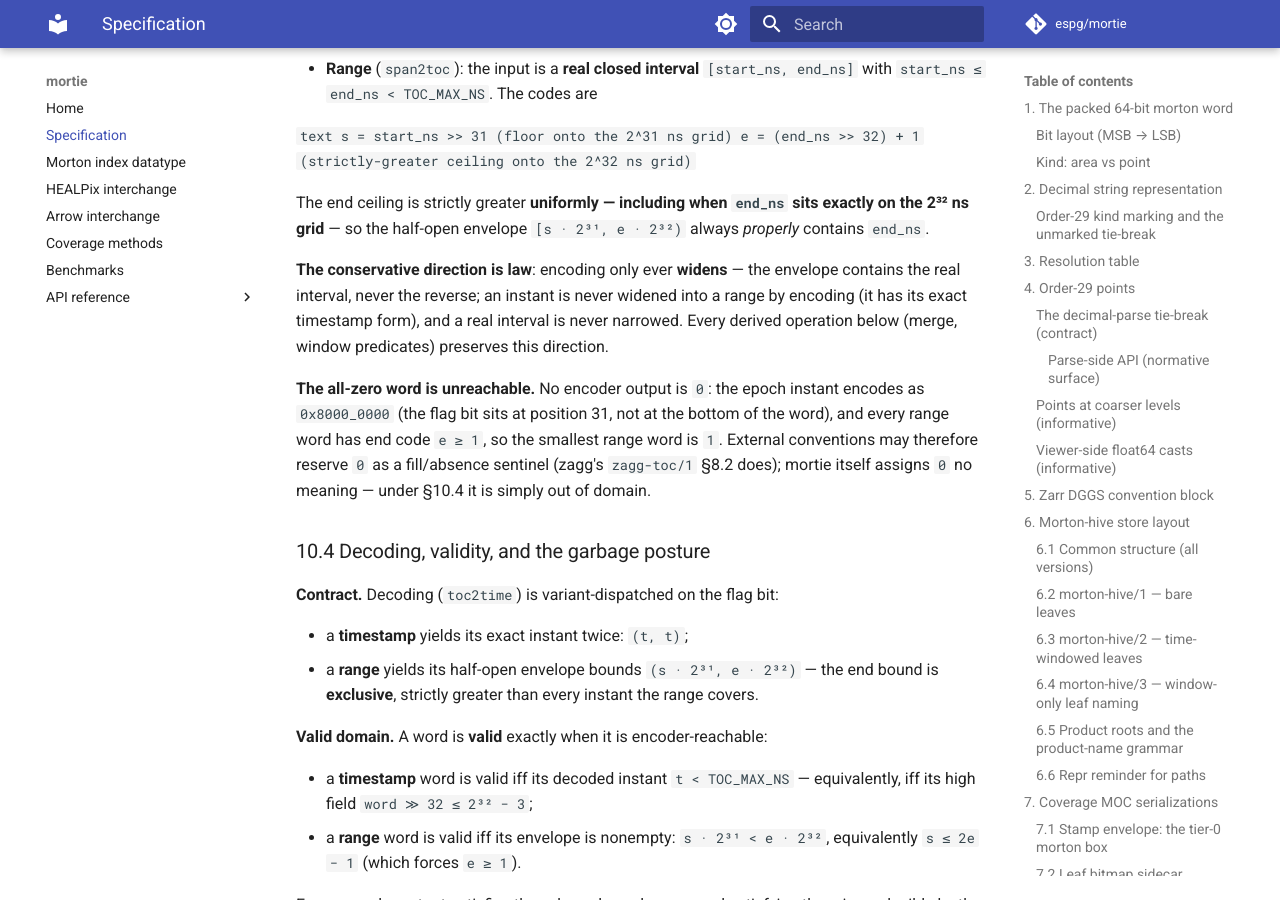
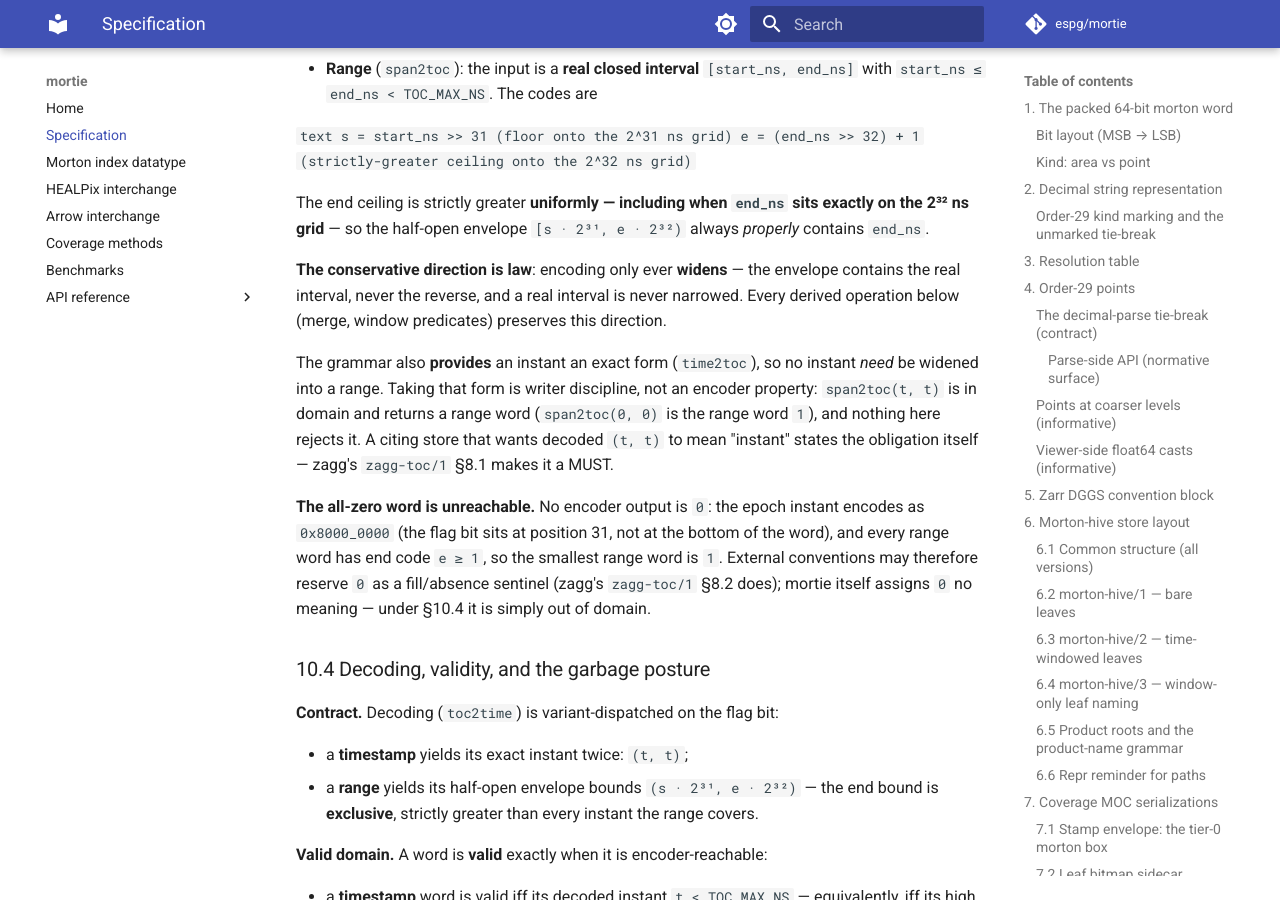
Before and after one commit to espg/mortie, an MkDocs documentation site: the page built from docs/specification.md, in a window 1280 px wide and 900 px high, scrolled down 19136 px. Built offline with MkDocs 1.6.1 and Material for MkDocs 9.7.7, drawn with Linux system fonts in a browser that asks for light colours; comment, search, counter and statistics services are not loaded; the version menu is left out.

Commit message:
fold review: attribute the no-widening clause to writer discipline (issue #193)

```diff
--- a/docs/specification.md
+++ b/docs/specification.md
@@ -879,10 +879,17 @@ outside them (never wrapping):
   `[s · 2³¹, e · 2³²)` always *properly* contains `end_ns`.
 
 **The conservative direction is law**: encoding only ever **widens** — the
-envelope contains the real interval, never the reverse; an instant is never
-widened into a range by encoding (it has its exact timestamp form), and a
-real interval is never narrowed. Every derived operation below (merge,
-window predicates) preserves this direction.
+envelope contains the real interval, never the reverse, and a real interval
+is never narrowed. Every derived operation below (merge, window predicates)
+preserves this direction.
+
+The grammar also **provides** an instant an exact form (`time2toc`), so no
+instant *need* be widened into a range. Taking that form is writer
+discipline, not an encoder property: `span2toc(t, t)` is in domain and
+returns a range word (`span2toc(0, 0)` is the range word `1`), and nothing
+here rejects it. A citing store that wants decoded `(t, t)` to mean
+"instant" states the obligation itself — zagg's `zagg-toc/1` §8.1 makes it
+a MUST.
 
 **The all-zero word is unreachable.** No encoder output is `0`: the epoch
 instant encodes as `0x8000_0000` (the flag bit sits at position 31, not at
```
